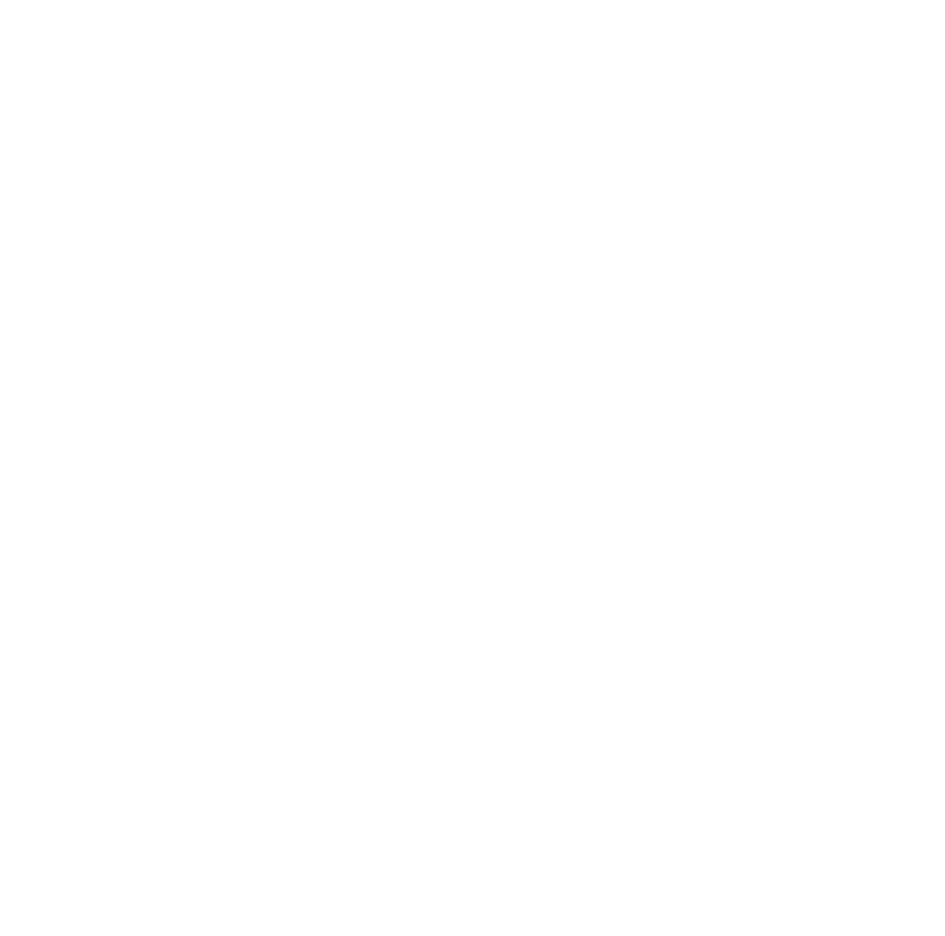
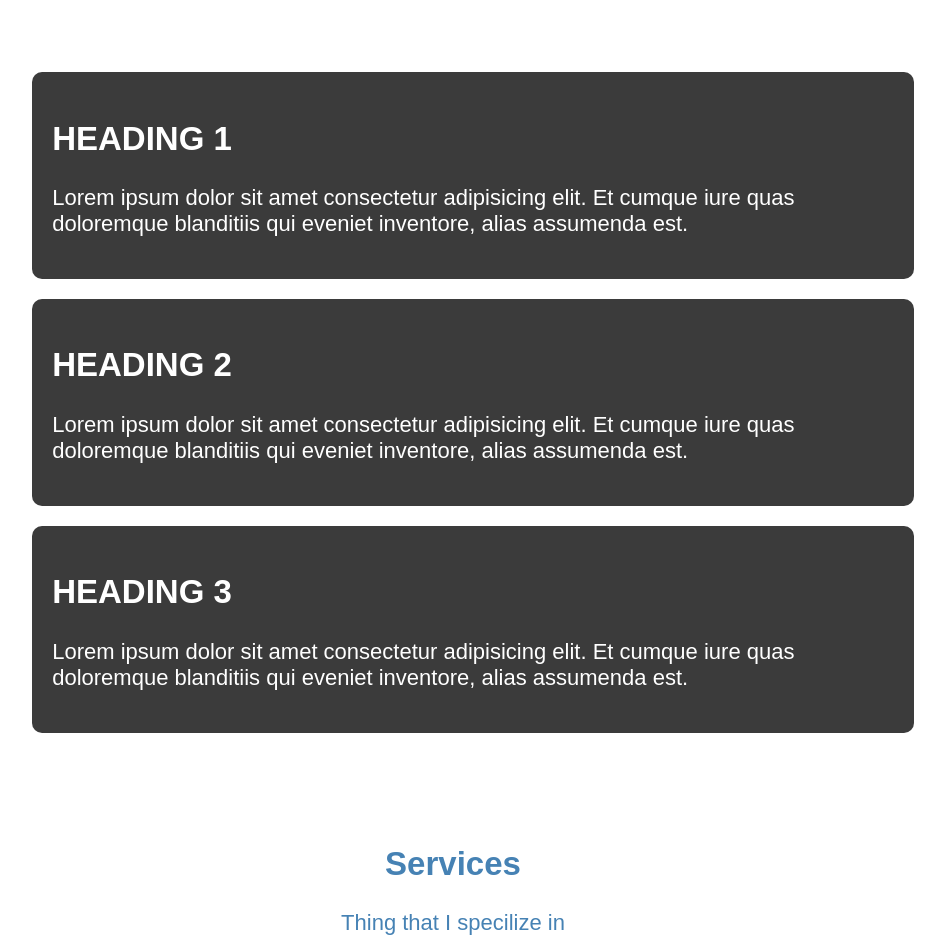
Before and after one commit to AdamMisiak/adammisiak.github.io, a React (Create React App) app: page / in a window 1280 px wide. Shown: the part 1320-2256 px from the top of the page, without its empty margins (187-1132 px from the left). Before the commit the page ends 1258 px from the top, so only its background shows below. Built offline with nearby package versions, Linux system fonts and the light colour scheme.

Commit message:
Created timeline base

```diff
--- a/src/components/AboutMe.tsx
+++ b/src/components/AboutMe.tsx
@@ -16,6 +16,28 @@
           <img className="about-me-photo" src={avatar} alt="Avatar"></img>
         </div>
       </div>
+      <div className="timeline-wrapper">
+        <ul>
+          <li>
+            <div className="timeline-content">
+              <h1>HEADING 1</h1>
+              <p>Lorem ipsum dolor sit amet consectetur adipisicing elit. Et cumque iure quas doloremque blanditiis qui eveniet inventore, alias assumenda est.</p>
+            </div>
+          </li>
+          <li>
+            <div className="timeline-content">
+              <h1>HEADING 2</h1>
+              <p>Lorem ipsum dolor sit amet consectetur adipisicing elit. Et cumque iure quas doloremque blanditiis qui eveniet inventore, alias assumenda est.</p>
+            </div>
+          </li>
+          <li>
+            <div className="timeline-content">
+              <h1>HEADING 3</h1>
+              <p>Lorem ipsum dolor sit amet consectetur adipisicing elit. Et cumque iure quas doloremque blanditiis qui eveniet inventore, alias assumenda est.</p>
+            </div>
+          </li>
+        </ul>
+      </div>
     </section>
   );
 };
--- a/src/components/Feed.tsx
+++ b/src/components/Feed.tsx
@@ -3,12 +3,14 @@
 import AboutMe from './AboutMe';
 import Home from './Home';
 import React from "react";
+import Services from './Services';
 
 const Feed: React.FunctionComponent = () => {
   return (
       <div className="feed-wrapper">
         <Home />
         <AboutMe />
+        <Services />
       </div>
   );
 };
--- /dev/null
+++ b/src/components/Services.tsx
@@ -0,0 +1,21 @@
+import '../styles/Services.css'
+
+import React from "react";
+
+const Services: React.FunctionComponent = () => {
+  return (
+    <section id="services">
+      <div className="services-wrapper">
+        <div className="services-sign">
+            <h1>Services</h1>
+            <p>Thing that I specilize in</p>
+        </div>
+        <div className="services-list-wrapper">
+
+        </div>
+      </div>
+    </section>
+  );
+};
+
+export default Services;
--- a/src/styles/AboutMe.css
+++ b/src/styles/AboutMe.css
@@ -6,6 +6,7 @@
     width: 100%;
     padding: 2.5rem;
     box-sizing: border-box;
+    margin-top: 7rem;
 }
 
 .about-me-text {
@@ -42,3 +43,27 @@
     width: 100%;
     height: 100%;
 }
+
+.timeline-wrapper {
+    margin: 0;
+    padding: 0;
+    box-sizing: border-box;
+    height: auto;
+    position: relative;
+}
+
+.timeline-wrapper ul {
+    list-style: none;
+}
+
+.timeline-wrapper ul li {
+    padding: 20px;
+    background-color: rgb(59, 59, 59);
+    color: white;
+    border-radius: 10px;
+    margin-bottom: 20px;
+}
+
+.timeline-wrapper ul li:last-child {
+    margin-bottom: 0;
+}
--- /dev/null
+++ b/src/styles/Services.css
@@ -0,0 +1,8 @@
+.services-wrapper {
+    margin-top: 7rem;
+}
+
+.services-sign {
+    color: steelblue;
+    text-align: center;
+}
```
